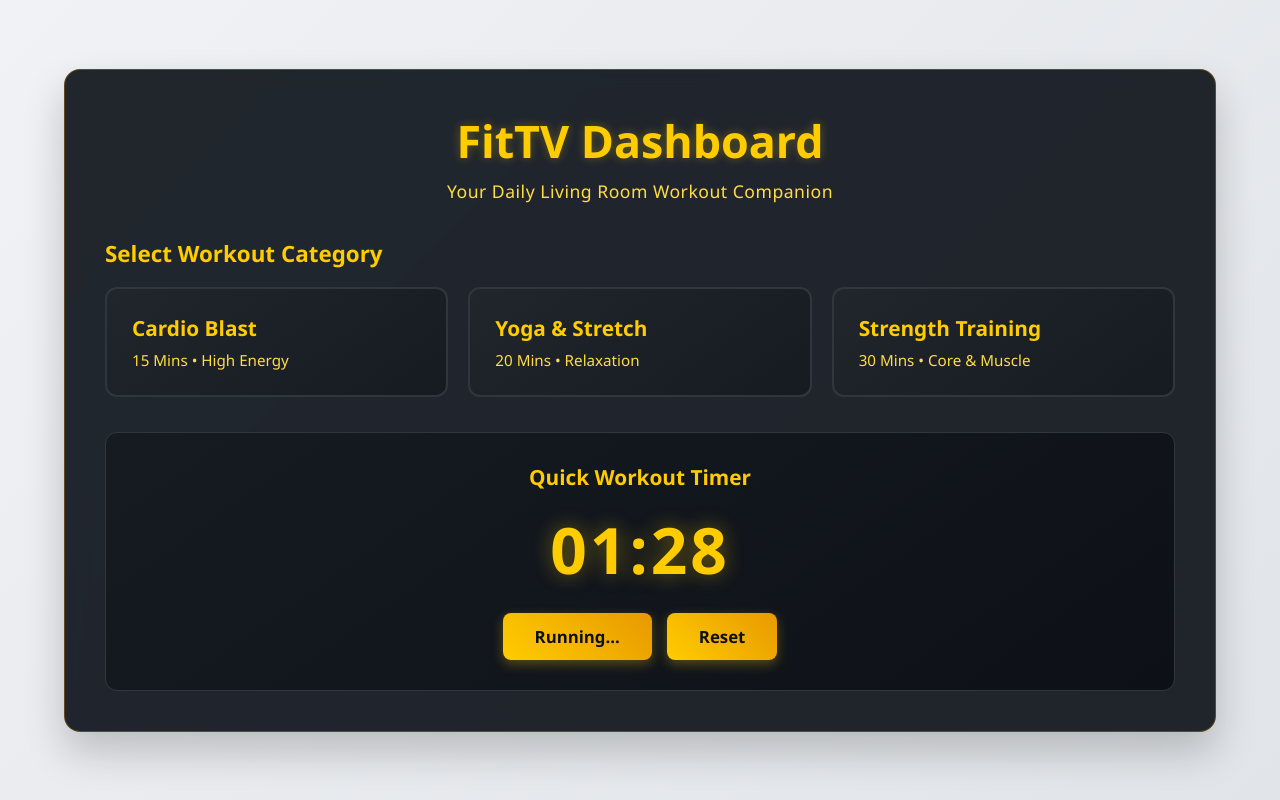
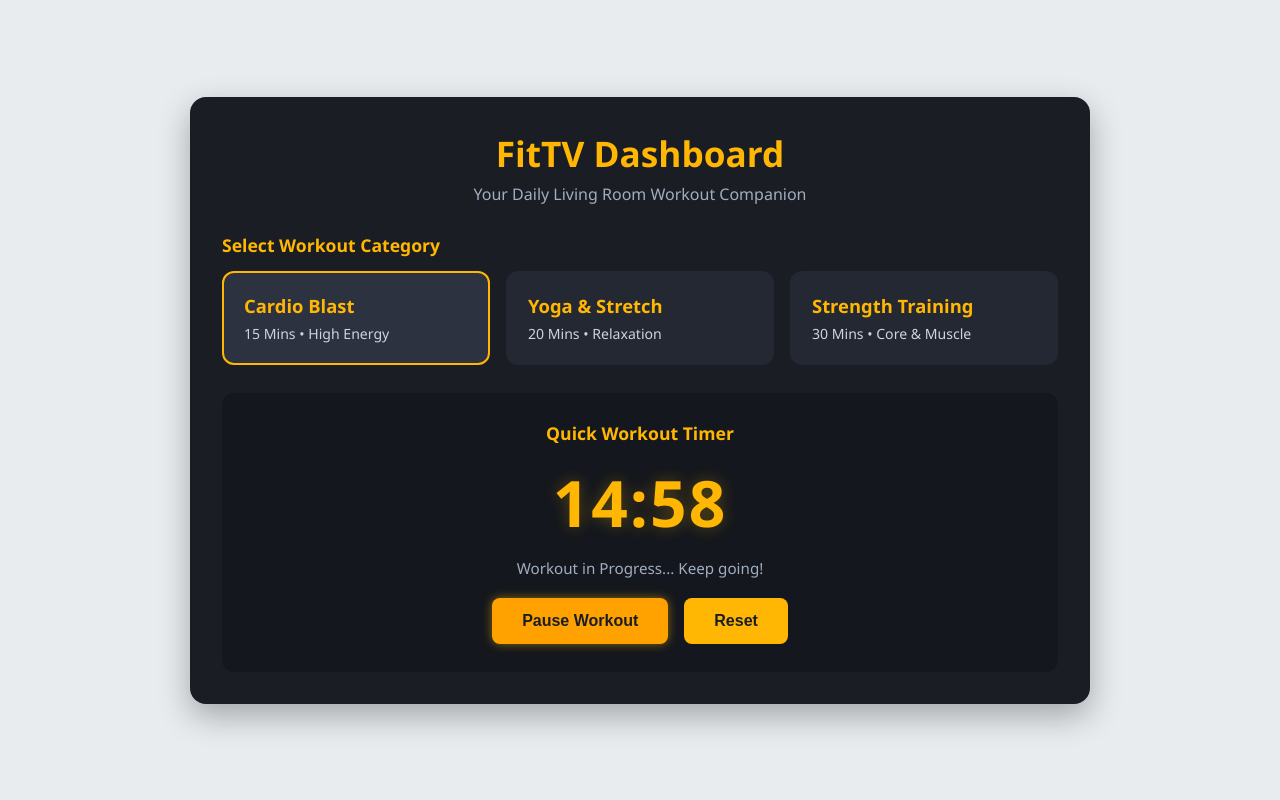
Before and after one commit to EjazUl-Haq/fittv-fire-tv-app, a plain HTML site: page index.html in a window 1280 px wide. Both pictures are taken after a click on the button "Start Workout". Drawn offline with Linux system fonts and the light colour scheme.

Commit message:
Add interactive category timer, sound alert, and TV D-pad navigation

```diff
--- a/index.html
+++ b/index.html
@@ -3,45 +3,49 @@
   <head>
     <meta charset="UTF-8" />
     <meta name="viewport" content="width=device-width, initial-scale=1.0" />
-    <title>FitTV - Smart Home Fitness</title>
+    <title>FitTV Dashboard</title>
     <link rel="stylesheet" href="style.css" />
   </head>
   <body>
-    <div class="tv-container">
-      <!-- Header Section -->
-      <header class="tv-header">
+    <div class="dashboard-container">
+      <header class="header">
         <h1>FitTV Dashboard</h1>
         <p>Your Daily Living Room Workout Companion</p>
       </header>
 
-      <!-- Main Categories -->
       <section class="category-section">
-        <h2>Select Workout Category</h2>
-        <div class="card-grid">
-          <div class="card active-card" tabindex="0">
+        <h2 class="section-title">Select Workout Category</h2>
+        <div class="cards-grid">
+          <div class="card active navigable" tabindex="0" data-time="900">
             <h3>Cardio Blast</h3>
             <p>15 Mins • High Energy</p>
           </div>
-          <div class="card" tabindex="0">
+          <div class="card navigable" tabindex="0" data-time="1200">
             <h3>Yoga & Stretch</h3>
             <p>20 Mins • Relaxation</p>
           </div>
-          <div class="card" tabindex="0">
+          <div class="card navigable" tabindex="0" data-time="1800">
             <h3>Strength Training</h3>
             <p>30 Mins • Core & Muscle</p>
           </div>
         </div>
       </section>
 
-      <!-- Interactive Workout Timer Section -->
       <section class="timer-section">
-        <h2>Quick Workout Timer</h2>
-        <div class="timer-display">
-          <span id="minutes">01</span>:<span id="seconds">30</span>
-        </div>
+        <h2 class="section-title">Quick Workout Timer</h2>
+        <div class="timer-display" id="timer">15:00</div>
+        <div class="status-message" id="statusMessage">Ready to start!</div>
         <div class="controls">
-          <button id="startBtn" class="tv-btn">Start Workout</button>
-          <button id="resetBtn" class="tv-btn secondary">Reset</button>
+          <button id="startBtn" class="btn btn-primary navigable" tabindex="0">
+            Start Workout
+          </button>
+          <button
+            id="resetBtn"
+            class="btn btn-secondary navigable"
+            tabindex="0"
+          >
+            Reset
+          </button>
         </div>
       </section>
     </div>
--- a/script.js
+++ b/script.js
@@ -1,39 +1,96 @@
-let countdown;
-let timeLeft = 90; // 90 seconds default
-const minutesDisplay = document.getElementById('minutes');
-const secondsDisplay = document.getElementById('seconds');
+ let timerInterval = null;
+let currentDuration = 900; // 15 Mins in seconds
+let remainingTime = currentDuration;
+let isRunning = false;
+
+const timerDisplay = document.getElementById('timer');
 const startBtn = document.getElementById('startBtn');
 const resetBtn = document.getElementById('resetBtn');
+const statusMessage = document.getElementById('statusMessage');
+const cards = document.querySelectorAll('.card');
+const navigables = document.querySelectorAll('.navigable');
 
-function updateTimerDisplay() {
-    let mins = Math.floor(timeLeft / 60);
-    let secs = timeLeft % 60;
-
-    minutesDisplay.textContent = mins < 10 ? '0' + mins : mins;
-    secondsDisplay.textContent = secs < 10 ? '0' + secs : secs;
+function updateDisplay(seconds) {
+  const mins = Math.floor(seconds / 60);
+  const secs = seconds % 60;
+  timerDisplay.textContent = `${String(mins).padStart(2, '0')}:${String(secs).padStart(2, '0')}`;
 }
 
-startBtn.addEventListener('click', function() {
-    // Prevent multiple intervals running together
-    clearInterval(countdown);
+function playCompletionSound() {
+  const ctx = new (window.AudioContext || window.webkitAudioContext)();
+  const osc = ctx.createOscillator();
+  const gain = ctx.createGain();
+  osc.connect(gain);
+  gain.connect(ctx.destination);
+  osc.type = 'sine';
+  osc.frequency.value = 587.33; // D5 note
+  gain.gain.setValueAtTime(0.1, ctx.currentTime);
+  osc.start();
+  osc.stop(ctx.currentTime + 0.6);
+}
 
-    startBtn.textContent = "Running...";
+function startTimer() {
+  if (isRunning) {
+    clearInterval(timerInterval);
+    isRunning = false;
+    startBtn.textContent = 'Start Workout';
+    statusMessage.textContent = 'Workout Paused';
+    return;
+  }
 
-    countdown = setInterval(function() {
-        if (timeLeft > 0) {
-            timeLeft--;
-            updateTimerDisplay();
-        } else {
-            clearInterval(countdown);
-            alert("Workout Completed!");
-            startBtn.textContent = "Start Workout";
-        }
-    }, 1000);
+  isRunning = true;
+  startBtn.textContent = 'Pause Workout';
+  statusMessage.textContent = 'Workout in Progress... Keep going!';
+
+  timerInterval = setInterval(() => {
+    if (remainingTime > 0) {
+      remainingTime--;
+      updateDisplay(remainingTime);
+    } else {
+      clearInterval(timerInterval);
+      isRunning = false;
+      startBtn.textContent = 'Start Workout';
+      statusMessage.textContent = '🎉 Workout Completed! Great Job!';
+      playCompletionSound();
+    }
+  }, 1000);
+}
+
+function resetTimer() {
+  clearInterval(timerInterval);
+  isRunning = false;
+  remainingTime = currentDuration;
+  updateDisplay(remainingTime);
+  startBtn.textContent = 'Start Workout';
+  statusMessage.textContent = 'Ready to start!';
+}
+
+cards.forEach(card => {
+  card.addEventListener('click', () => {
+    cards.forEach(c => c.classList.remove('active'));
+    card.classList.add('active');
+    currentDuration = parseInt(card.getAttribute('data-time'), 10);
+    resetTimer();
+  });
 });
 
-resetBtn.addEventListener('click', function() {
-    clearInterval(countdown);
-    timeLeft = 90;
-    updateTimerDisplay();
-    startBtn.textContent = "Start Workout";
+startBtn.addEventListener('click', startTimer);
+resetBtn.addEventListener('click', resetTimer);
+
+// Remote Control / D-Pad Arrow Navigation Logic
+let currentIndex = 0;
+navigables[currentIndex].focus();
+
+document.addEventListener('keydown', (e) => {
+  if (['ArrowRight', 'ArrowDown'].includes(e.key)) {
+    currentIndex = (currentIndex + 1) % navigables.length;
+    navigables[currentIndex].focus();
+  } else if (['ArrowLeft', 'ArrowUp'].includes(e.key)) {
+    currentIndex = (currentIndex - 1 + navigables.length) % navigables.length;
+    navigables[currentIndex].focus();
+  } else if (e.key === 'Enter') {
+    document.activeElement.click();
+  }
 });
+
+updateDisplay(remainingTime);
--- a/style.css
+++ b/style.css
@@ -2,150 +2,155 @@
   box-sizing: border-box;
   margin: 0;
   padding: 0;
-    font-family: 'Segoe UI', Tahoma, Geneva, Verdana, sans-serif;
 }
 
 body {
-    background: linear-gradient(135deg, #f0f2f5 0%, #e1e4e8 100%);
-    color: #ffcc00; /* General text color yellow */
+  background-color: #e9ecef;
+  font-family: 'Segoe UI', Tahoma, Geneva, Verdana, sans-serif;
   display: flex;
   justify-content: center;
   align-items: center;
-    height: 100vh;
+  min-height: 100vh;
+  padding: 20px;
 }
 
-.tv-container {
-    width: 90%;
-    max-width: 1200px;
-    padding: 40px;
-    background: rgba(22, 27, 34, 0.95);
-    backdrop-filter: blur(10px);
-    border: 1px solid rgba(255, 153, 0, 0.3);
+.dashboard-container {
+  background-color: #1a1d24;
+  color: #ffffff;
+  width: 100%;
+  max-width: 900px;
   border-radius: 16px;
-    box-shadow: 0 20px 40px rgba(0, 0, 0, 0.2);
+  padding: 32px;
+  box-shadow: 0 12px 32px rgba(0, 0, 0, 0.3);
 }
 
-.tv-header {
+.header {
   text-align: center;
-    margin-bottom: 35px;
+  margin-bottom: 28px;
 }
 
-.tv-header h1 {
-    font-size: 2.8rem;
-    color: #ffcc00; /* Yellow title */
-    margin-bottom: 8px;
+.header h1 {
+  color: #ffb703;
+  font-size: 2.2rem;
   font-weight: 700;
-    text-shadow: 0 0 10px rgba(255, 204, 0, 0.3);
 }
 
-.tv-header p {
+.header p {
+  color: #a0aec0;
+  font-size: 1rem;
+  margin-top: 6px;
+}
+
+.section-title {
+  color: #ffb703;
   font-size: 1.1rem;
-    color: #ffdd44; /* Yellow subtitle */
-    letter-spacing: 0.5px;
+  margin-bottom: 14px;
 }
 
 .category-section {
-    margin-bottom: 35px;
+  margin-bottom: 28px;
 }
 
-.category-section h2 {
-    font-size: 1.4rem;
-    margin-bottom: 18px;
-    color: #ffcc00; /* Yellow section heading */
-    font-weight: 600;
-}
-
-.card-grid {
+.cards-grid {
   display: grid;
-    grid-template-columns: repeat(3, 1fr);
-    gap: 20px;
+  grid-template-columns: repeat(auto-fit, minmax(240px, 1fr));
+  gap: 16px;
 }
 
 .card {
-    background: linear-gradient(145deg, #21262d, #161b22);
-    padding: 25px;
+  background-color: #242832;
+  border: 2px solid transparent;
   border-radius: 12px;
-    border: 2px solid #30363d;
+  padding: 20px;
   cursor: pointer;
-    transition: all 0.25s ease-in-out;
+  transition: all 0.25s ease;
+  outline: none;
 }
 
-.card:focus, .card:hover {
-    border-color: #ffcc00;
-    background: linear-gradient(145deg, #30363d, #21262d);
-    transform: translateY(-4px);
-    box-shadow: 0 8px 20px rgba(255, 204, 0, 0.25);
+.card:hover,
+.card.focus,
+.card:focus {
+  border-color: #ffb703;
+  box-shadow: 0 0 12px rgba(255, 183, 3, 0.4);
+  transform: translateY(-2px);
+}
+
+.card.active {
+  border-color: #ffb703;
+  background-color: #2c323f;
 }
 
 .card h3 {
-    font-size: 1.3rem;
-    margin-bottom: 8px;
-    color: #ffcc00; /* Yellow card title */
+  color: #ffb703;
+  font-size: 1.15rem;
+  margin-bottom: 6px;
 }
 
 .card p {
-    color: #ffdd44; /* Yellow card description */
-    font-size: 0.95rem;
+  color: #cbd5e0;
+  font-size: 0.88rem;
 }
 
 .timer-section {
+  background-color: #14171d;
+  border-radius: 12px;
+  padding: 28px;
   text-align: center;
-    background: linear-gradient(145deg, #161b22, #0d1117);
-    padding: 30px;
-    border-radius: 12px;
-    border: 1px solid #30363d;
-}
-
-.timer-section h2 {
-    margin-bottom: 15px;
-    font-size: 1.3rem;
-    color: #ffcc00; /* Yellow timer heading */
 }
 
 .timer-display {
   font-size: 4rem;
-    font-weight: 700;
-    color: #ffcc00;
-    margin-bottom: 20px;
-    letter-spacing: 3px;
-    text-shadow: 0 0 20px rgba(255, 204, 0, 0.4);
+  font-weight: 800;
+  color: #ffb703;
+  margin: 12px 0;
+  letter-spacing: 2px;
+  text-shadow: 0 0 15px rgba(255, 183, 3, 0.3);
+}
+
+.status-message {
+  color: #a0aec0;
+  font-size: 0.95rem;
+  margin-bottom: 18px;
+  min-height: 22px;
 }
 
 .controls {
   display: flex;
   justify-content: center;
-    gap: 15px;
+  gap: 16px;
 }
 
-.tv-btn {
-    padding: 12px 32px;
-    font-size: 1.05rem;
+.btn {
+  padding: 12px 28px;
+  font-size: 1rem;
   font-weight: 600;
-    background: linear-gradient(45deg, #ffcc00, #e89900);
-    color: #0d1117;
-    border: none;
+  border: 2px solid transparent;
   border-radius: 8px;
   cursor: pointer;
   transition: all 0.2s ease;
-    box-shadow: 0 4px 12px rgba(255, 204, 0, 0.3);
+  outline: none;
 }
 
-.tv-btn:hover {
-    opacity: 0.9;
-    transform: scale(1.03);
+.btn-primary {
+  background-color: #ffb703;
+  color: #1a1d24;
 }
 
- .tv-btn.secondary {
-    background: linear-gradient(45deg, #ffcc00, #e89900);
-    color: #0d1117;
-    border: none;
-    box-shadow: 0 4px 12px rgba(255, 204, 0, 0.3);
+.btn-primary:hover,
+.btn-primary:focus,
+.btn-primary.focus {
+  background-color: #ffa200;
+  box-shadow: 0 0 10px rgba(255, 183, 3, 0.5);
 }
 
- .tv-btn:hover, .tv-btn.secondary:hover {
-    opacity: 0.9;
-    transform: scale(1.03);
-    background: linear-gradient(45deg, #ffcc00, #ffae19);
-    color: #0d1117;
-    box-shadow: 0 6px 16px rgba(255, 204, 0, 0.4);
+.btn-secondary {
+  background-color: #ffb703;
+  color: #1a1d24;
 }
+
+.btn-secondary:hover,
+.btn-secondary:focus,
+.btn-secondary.focus {
+  background-color: #ffa200;
+  box-shadow: 0 0 10px rgba(255, 183, 3, 0.5);
+}
```
Lines whose indentation alone changed are shown as unchanged.
